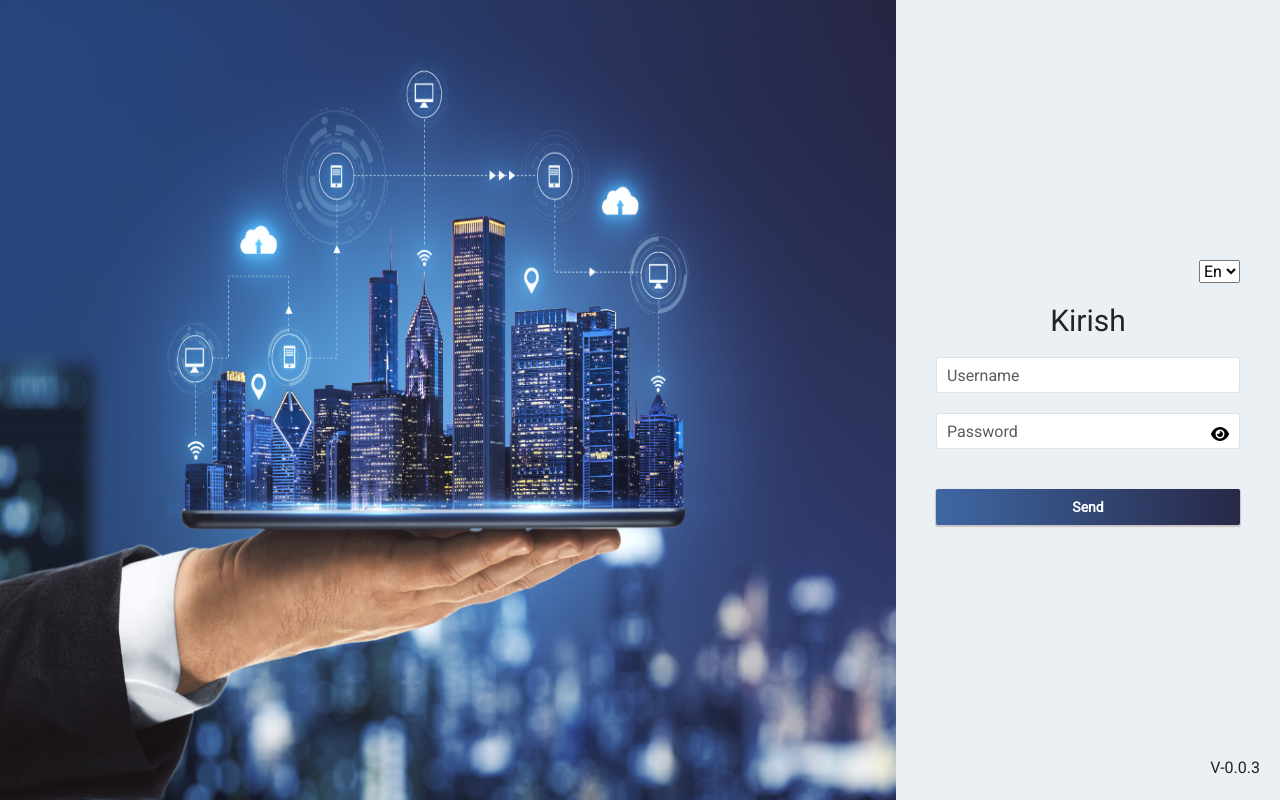
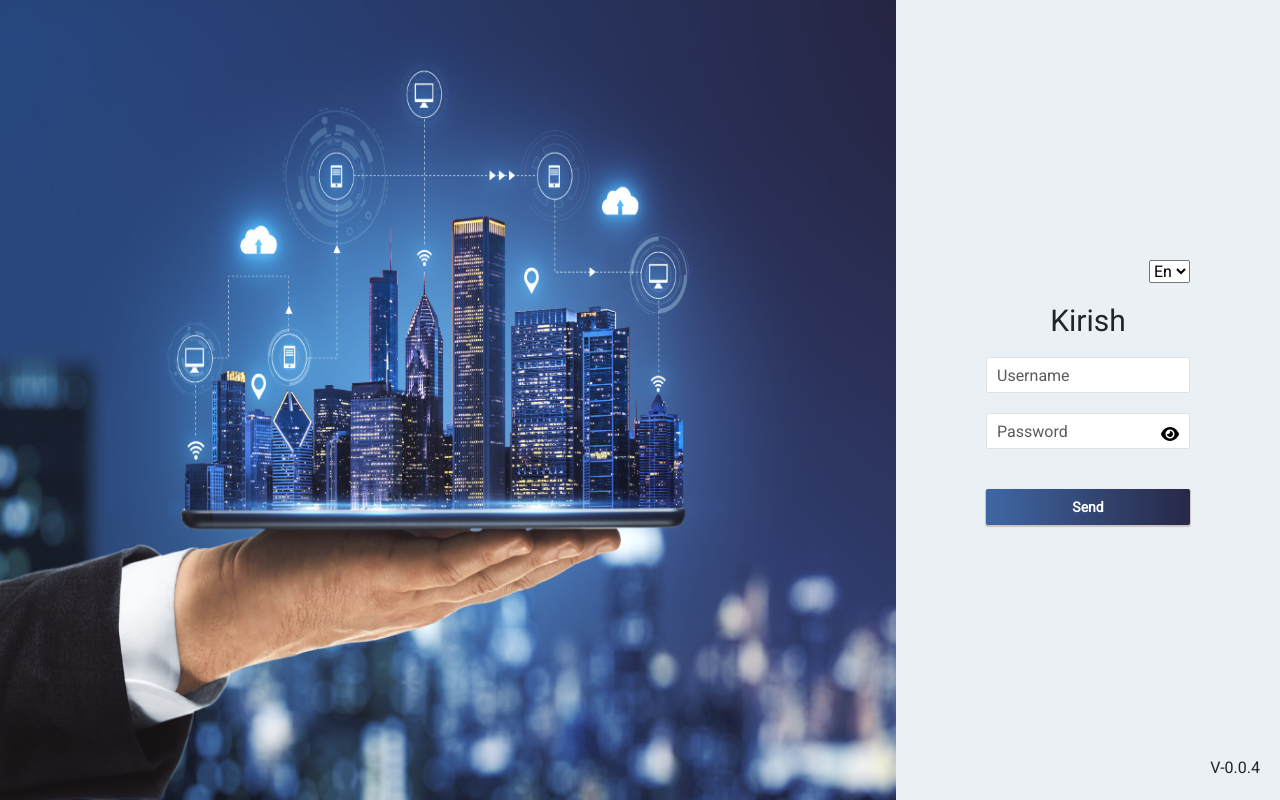
Before and after one commit to asadbek0101/Tech-Inventory.Frontend, a React (Create React App) app: page /auth in a window 1280 px wide. Built offline with nearby package versions, Linux system fonts and the light colour scheme.

Commit message:
some changes

```diff
--- a/src/components/app/AppAuthContainerLayout.tsx
+++ b/src/components/app/AppAuthContainerLayout.tsx
@@ -11,7 +11,7 @@ export default function AppAuthContainerLayout({ children }: Props) {
     <div className="app-auth-container-layout">
       <div className="safe-city-image" />
       <div className="app-auth-form">{children}</div>
-      <span className="app-auth-container-version">V-0.0.3</span>
+      <span className="app-auth-container-version">V-0.0.4</span>
     </div>
   );
 }
--- a/src/components/app/assets/app-auth-container-layout.scss
+++ b/src/components/app/assets/app-auth-container-layout.scss
@@ -24,7 +24,7 @@
     display: flex;
     align-items: center;
     justify-content: center;
-    padding: 10px;
+    padding: 60px;
   }
 
   .app-auth-container-version {
```
